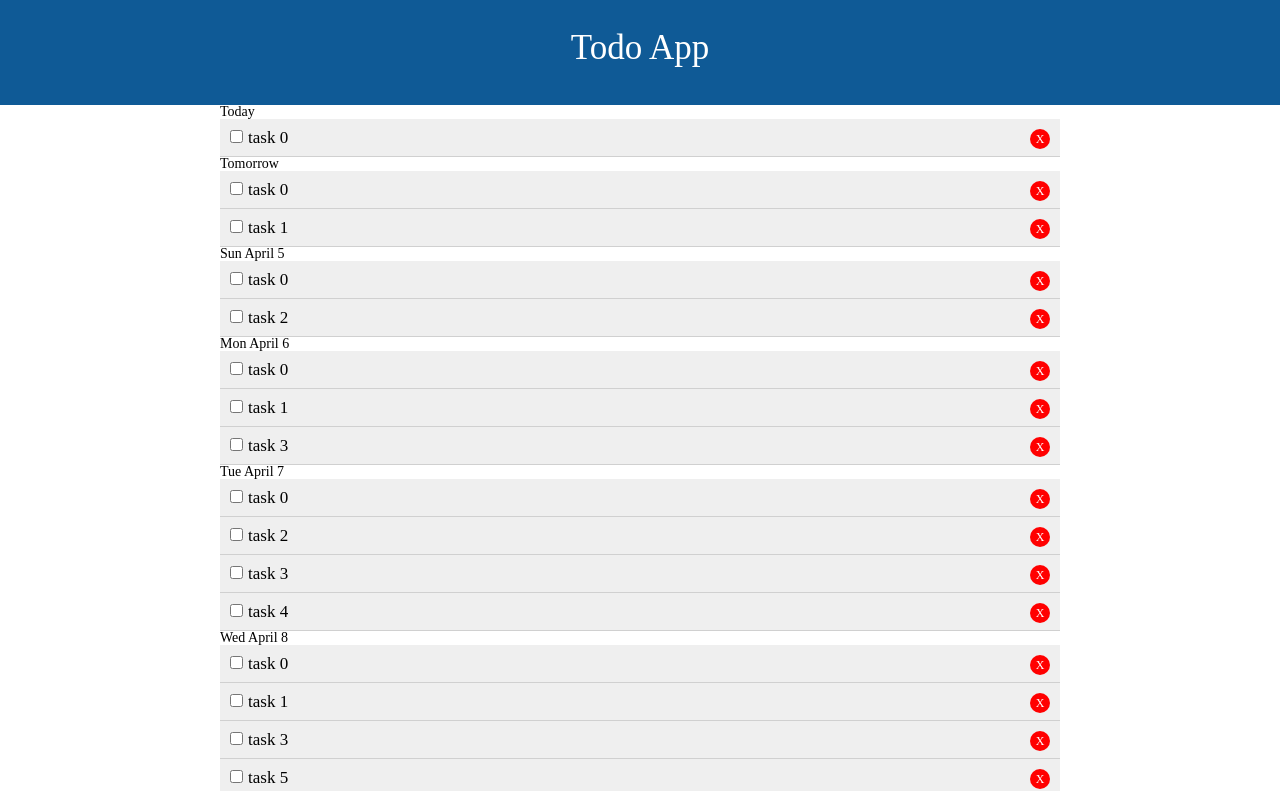
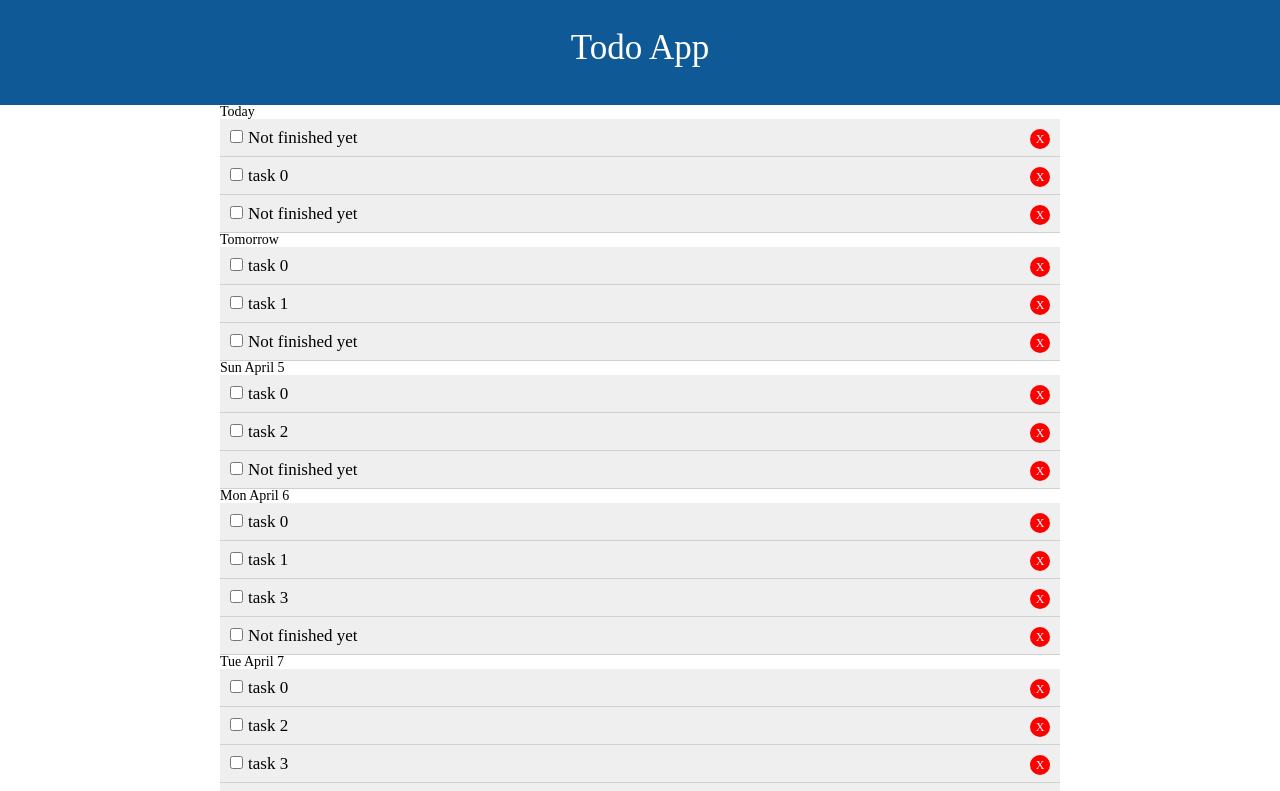
Before and after one commit to lrusik/circle-todo, a React (Create React App) app: page / in a window 1280 px wide. Shown: the top 791 px of the page. Built offline with nearby package versions, Linux system fonts and the light colour scheme.

Commit message:
add not finished tasks

```diff
--- a/package.json
+++ b/package.json
@@ -6,7 +6,8 @@
     "moment": "^2.24.0",
     "react": "^16.12.0",
     "react-dom": "^16.12.0",
-    "react-scripts": "0.9.5"
+    "react-scripts": "0.9.5",
+    "uuid": "^7.0.3"
   },
   "devDependencies": {
     "react-router-dom": "^5.1.2"
--- a/src/App.js
+++ b/src/App.js
@@ -2,6 +2,7 @@ import React, { Component } from 'react';
 import TodoItem from "./components/TodoItem";
 import Header from "./components/layouts/Header";
 //import AddTodo from "./components/layouts/AddTodo";
+import { v4 as uuidv4 } from 'uuid';
 import  moment  from "moment";
 
 function cmpTime(start, end) {
@@ -21,6 +22,10 @@ function addDays(date, days) {
 	return moment(date).add(days, 'd');
 }
 
+function subDays(date, days) {
+	return moment(date).subtract(days, 'days');
+}
+
 function compareDays(date1, date2) {
 	let retDate1 = moment(date1);
 	retDate1 = retDate1.hour(0);
@@ -36,13 +41,14 @@ function compareDays(date1, date2) {
 }
 
 function showTest() {
-	//console.log(time, moment(time).format('MMMM'), moment(time).format('ddd'));
+	console.log(new moment().format("YYYY-MM-DD HH:mm:ss"));
+	console.log();
 }
 
 class App extends Component {
 	constructor(props) {
 		super(props);
-		showTest();
+		//showTest();
 	}
 
 	state = {
@@ -111,9 +117,22 @@ class App extends Component {
 				del: [],
 				completed: []
 			},
+			{
+				id: 8,
+				title: "Not finished yet",
+				start_at: new moment().format("YYYY-MM-DD HH:mm:ss"),
+				period: 1,
+				del: [],
+				completed: []
+			},
 		],
-		len: 3,
-		prevTasks: {}
+		prevTasks: [
+			{
+				id: 8,
+				time: subDays(new moment(), 1).format("YYYY-MM-DD HH:mm:ss"),
+			}
+		],
+		length: 8
 	}
 
 	validateTime = (time) => {
@@ -130,7 +149,7 @@ class App extends Component {
 	}
 
 	componentDidMount() {
-		const now = new moment().format("YYYY-MM-DD HH:mm:ss");
+		let now = new moment().format("YYYY-MM-DD HH:mm:ss");
 		setInterval( () => {
 			//this.clean();
 		}, cmpTime(setToMidnithg( now ), now));
@@ -161,7 +180,6 @@ class App extends Component {
 
 	delTodo = (id, time) => {
 		this.setState( { todos: this.setDel(id, time) } );
-
 	}
 
 	setCompleted = (id, time) => {
@@ -183,7 +201,7 @@ class App extends Component {
 
 		try {
 			array.forEach(function(el) {
-				if (el.isSame(time)){
+				if (moment(el).isSame(time)){
 					BreakException.ret = true;
 					throw BreakException.name;
 				}
@@ -199,9 +217,7 @@ class App extends Component {
 		return this.isInTimeArray(this.state.todos[id].completed, time);
 	}
 
-	getItems = () => {
-		let i = -1;
-		let ret = [];
+	getItemsTitles = () => {
 		let titles = ["Today", "Tomorrow"];
 		const now = new moment().format("YYYY-MM-DD HH:mm:ss");
 		for(let j = 2; j < 6; j++) {
@@ -209,29 +225,61 @@ class App extends Component {
 			titles.push(moment(cur).format("ddd") + " " + moment(cur).format("MMMM") + " " + cur.date());
 		}
 		titles.push("Upcoming");
+		return titles;
+	}
+
+	getNotFinishedTasks = () => {
+		let ret = [];
+
+		this.state.prevTasks.forEach( (todo) => {
+			console.log(todo.time);
+			ret.push(
+				<TodoItem
+					key={uuidv4()}
+					id={todo.id}
+					title={this.state.todos[todo.id].title}
+					time={todo.time}
+					changeComplete={this.changeComplete}
+					delTodo={this.delTodo}
+					completed={this.isComplete(todo.id, todo.time)}
+				/>
+			)
+			}
+		)
+
+		return ret;
+	}
+
+	getUpcomingItems = () => {
+		//uuidv4()
+		return [];
+	}
+
+	getItems = () => {
+		const titles = this.getItemsTitles();
+		const now = new moment().format("YYYY-MM-DD HH:mm:ss");
+
+		let ret = [<div className="todoitem-title">{titles[0]}</div>];
+		ret = ret.concat(this.getNotFinishedTasks());
 
 		for(let j = 0; j < 6; j++) {
 			let jezt = addDays(now, j  );
 
-			ret.push(<div className="todoitem-title">{titles[j]}</div>);
+			if(j)
+				ret.push(<div className="todoitem-title">{titles[j]}</div>);
+
 			ret.push(
 				this.state.todos.map( (todo) => {
 					let difference = Math.round(moment.duration(moment(todo.start_at).diff(jezt)).asDays() );
 
-					if(this.state.prevTasks[todo.title] && !j) {
-						return ;
-					} else if(j === 6) {
-						return ;
-					} else if(
+					if(
 						(!todo.del.includes(todo.start_at)) &&
 						(!(difference % todo.period)) &&
 						(compareDays(jezt, todo.start_at) >= 0)
 					){
-						i++;
-
 						return (
 							<TodoItem
-								key={i}
+								key={uuidv4()}
 								id={todo.id}
 								title={todo.title}
 								time={addDays(todo.start_at, j)}
@@ -244,6 +292,8 @@ class App extends Component {
 				})
 			);
 		}
+
+		ret = ret.concat(this.getUpcomingItems())
 		return ret;
 	}
 
--- a/src/components/TodoItem.js
+++ b/src/components/TodoItem.js
@@ -1,4 +1,5 @@
 import React, { Component } from 'react';
+import  moment  from "moment";
 import "./todoitem.css";
 
 class todoItem extends Component {
@@ -24,7 +25,7 @@ class todoItem extends Component {
 
 	render() {
 		return (
-			<div className="todoitem" style={ this.getItemStyle() }>
+			<div className="todoitem" style={ this.getItemStyle() } title={moment(this.props.time).format("YYYY-MM-DD HH:mm:ss")}>
 				<p>
 					<label>
 						<input
```
